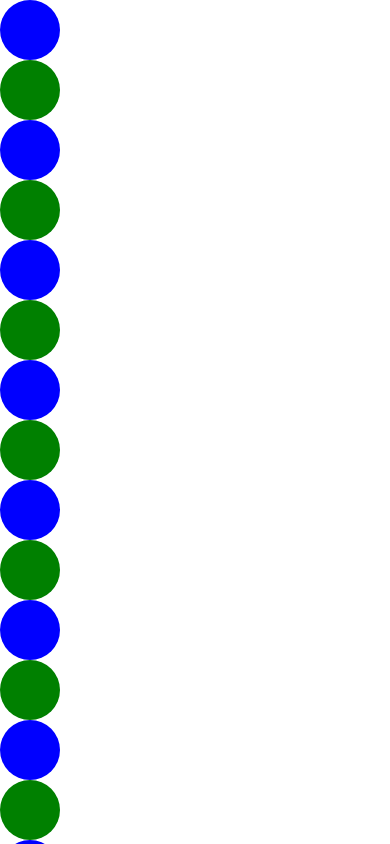
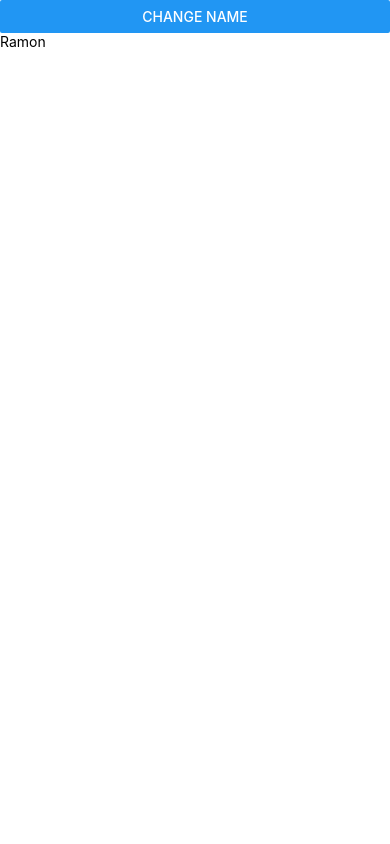
Before and after one commit to Muntsaka/my-app, a React Native app: screen / in a window 390 px wide. Shown: the top 844 px of the page. Built offline with nearby package versions, Linux system fonts and the light colour scheme.

Commit message:
Enable Typescript

```diff
--- a/App.js
+++ b/App.tsx
@@ -1,9 +1,9 @@
 import React from 'react';
-import Screen3 from './screens/Screen3'
+import Screen5 from './screens/Screen5';
 
 const App = () => {
    return (
-   <Screen3 />
+      <Screen5/>
    );
 
 };
--- a/components/circleComponent.js
+++ /dev/null
@@ -1,20 +0,0 @@
-import React from 'react';
-import { View } from 'react-native';
-import { TouchableOpacity } from 'react-native';
-import { StyleSheet } from 'react-native';
-
-
-const CircleComponent = ({bgColor, position}) => {
-return <TouchableOpacity
-style={ {backgroundColor: bgColor, height: 60, width: 60, justifyContent: "center",
-borderRadius: 60 / 2}}
-
-onPress={() => alert(position)}
->
-</TouchableOpacity>
-};
-
-
-
-
-    export default CircleComponent;
--- /dev/null
+++ b/jest.config.js
@@ -0,0 +1,4 @@
+module.exports = {
+    preset: 'react-native',
+    moduleFileExtensions: ['ts', 'tsx', 'js', 'jsx', 'json', 'node']
+  };
--- a/screens/Screen3.js
+++ b/screens/Screen3.tsx
@@ -5,7 +5,7 @@ import CircleComponent from '../components/CircleComponent';
 
 const Screen3 = ({ }) => {
 
-  const CircleArray = () => {
+
     const array = [];
 
     for (let i=0; i<100; i++){
@@ -23,7 +23,9 @@ const Screen3 = ({ }) => {
     }
   return array
 }
-return (CircleArray().map((element) => <CircleComponent bgColor={element.color} position={element.position} />
-));
+  return(
+    CircleArray().map((element) =>{return <CircleComponent bgColor={element.color} position={element.position}/>);
+  )
+
 }
 export default Screen3;
--- /dev/null
+++ b/screens/Screen5.tsx
@@ -0,0 +1,18 @@
+import React, { useState } from "react";
+import { Button, Text, View } from "react-native";
+
+
+const Screen5 = () => {
+
+    const [name, setName] = useState("Ramon");
+
+    return (
+        <View style={{backgroundColor:"white", height:"100%", width:"100%"}}>
+            <Button title="change name" onPress={()=>{setName("Maria")}} ></Button>
+            <Text>{name}</Text>
+        </View>
+    )
+
+}
+
+export default Screen5;
```
Also changed, not shown: components/circleComponent.tsx (added, +13 -0 lines), package.json (+6 -1 lines), screens/Screen4.tsx (added, +29 -0 lines), tsconfig.json (added, +23 -0 lines), 1 other file (tests, documents, lock files or other folders).
